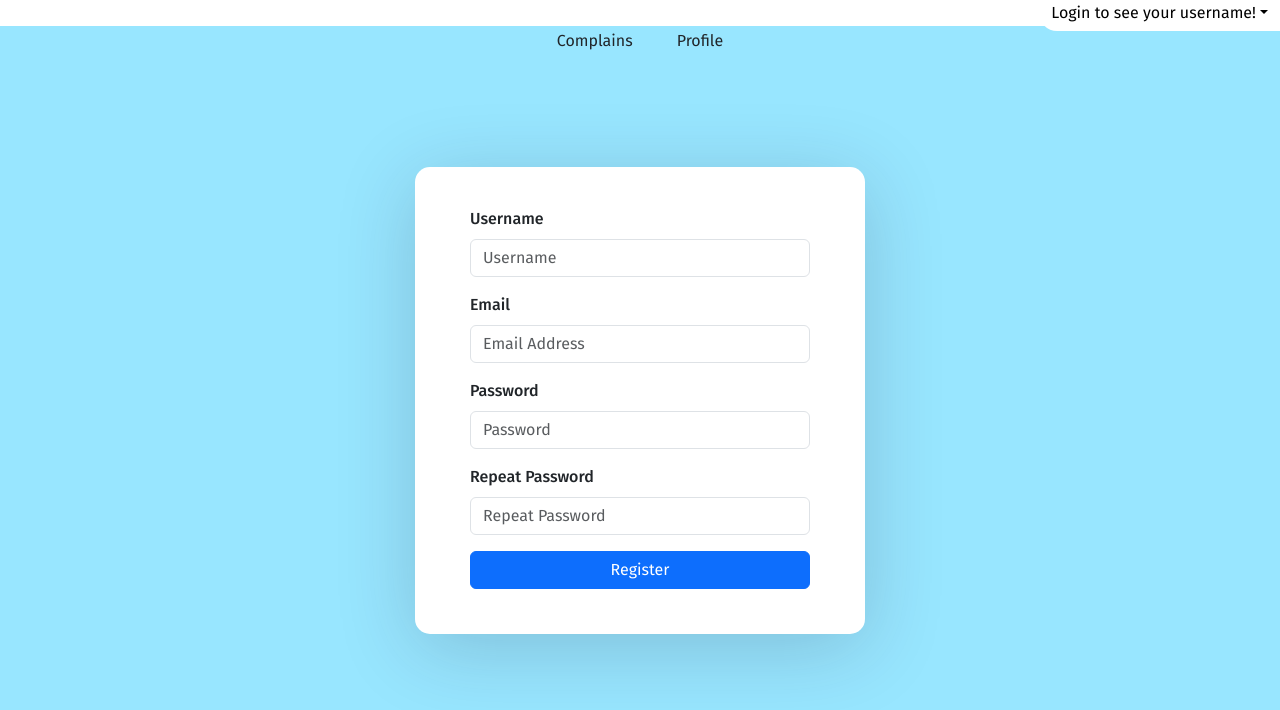
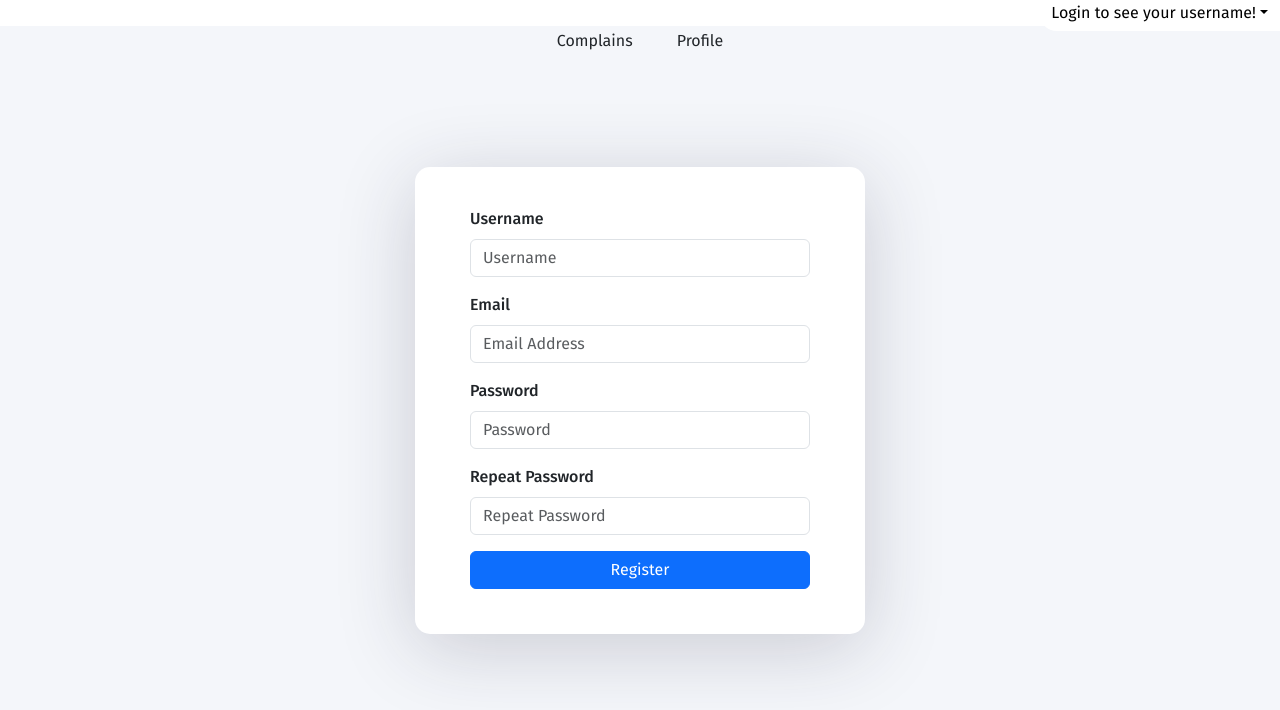
Before and after one commit to zallixx/SimpleVotings-front, a React (Create React App) app: page /register in a window 1280 px wide. Shown: the top 710 px of the page. Built offline with nearby package versions, Linux system fonts and the light colour scheme; the HTML template or start-up script is replaced by a standard one.

Commit message:
/register, /login, /results new style

```diff
--- a/src/components/LoginPage/LoginPage.css
+++ b/src/components/LoginPage/LoginPage.css
@@ -1,5 +1,5 @@
 .LoginPage {
-    background-color: rgb(152, 230, 255);
+    background-color: #f4f6fa;
     min-height: 100%;
     min-height: 100vh;
     display: flex;
--- a/src/components/RegisterPage/RegisterPage.css
+++ b/src/components/RegisterPage/RegisterPage.css
@@ -1,5 +1,5 @@
 .RegisterPage {
-    background-color: rgb(152, 230, 255);
+    background-color: #f4f6fa;
     min-height: 100%;
     min-height: 100vh;
     display: flex;
--- a/src/components/ResultPage/ResultPage.css
+++ b/src/components/ResultPage/ResultPage.css
@@ -1,5 +1,5 @@
 .ResultPage {
-    background-color: rgb(152, 230, 255);
+    background-color: #f4f6fa;
     min-height: 100%;
     min-height: 100vh;
     display: flex;
```
